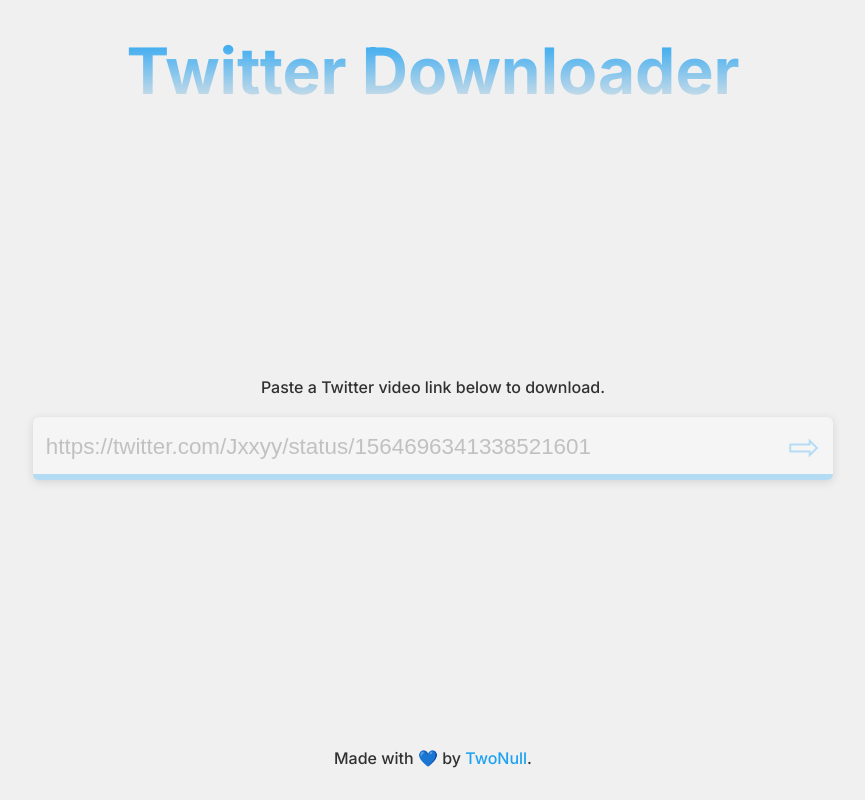
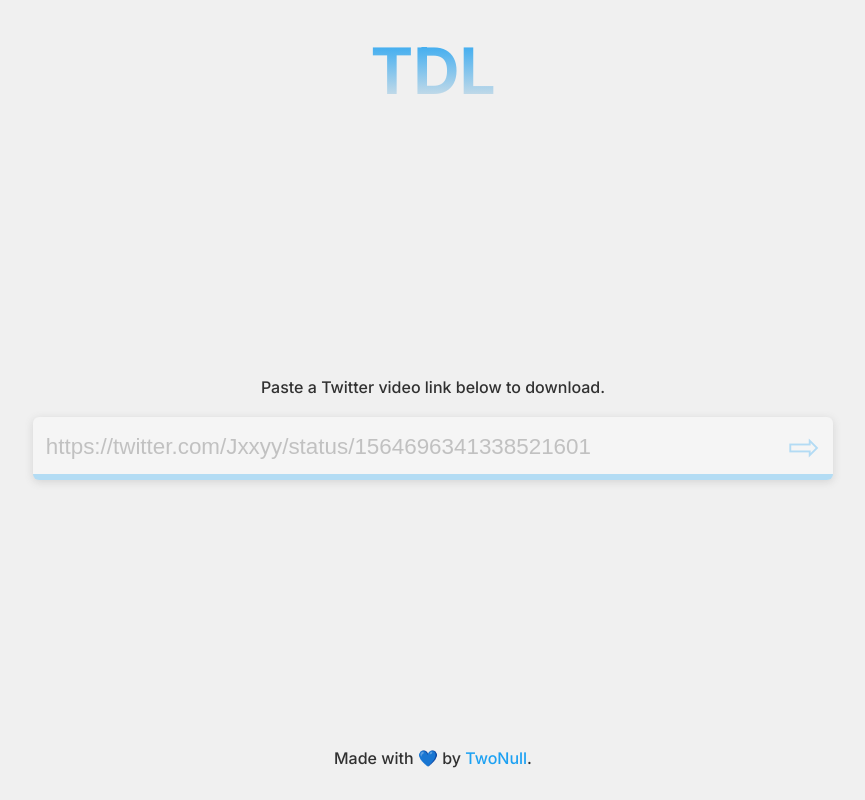
Before and after one commit to TwoNull/twitter-downloader, a Next.js app: page / in a window 1280 px wide. Shown: the whole page, without its empty margins (207-1072 px from the left). Built offline with nearby package versions, Linux system fonts and the light colour scheme.

Commit message:
Changed Headings

```diff
--- a/app/layout.tsx
+++ b/app/layout.tsx
@@ -16,7 +16,7 @@
       <body className={inter.className}>
         <main>
           <Link href="/">
-            <h1>Twitter Downloader</h1>
+            <h1>TDL</h1>
           </Link>
           {children}
           <Footer />
```
